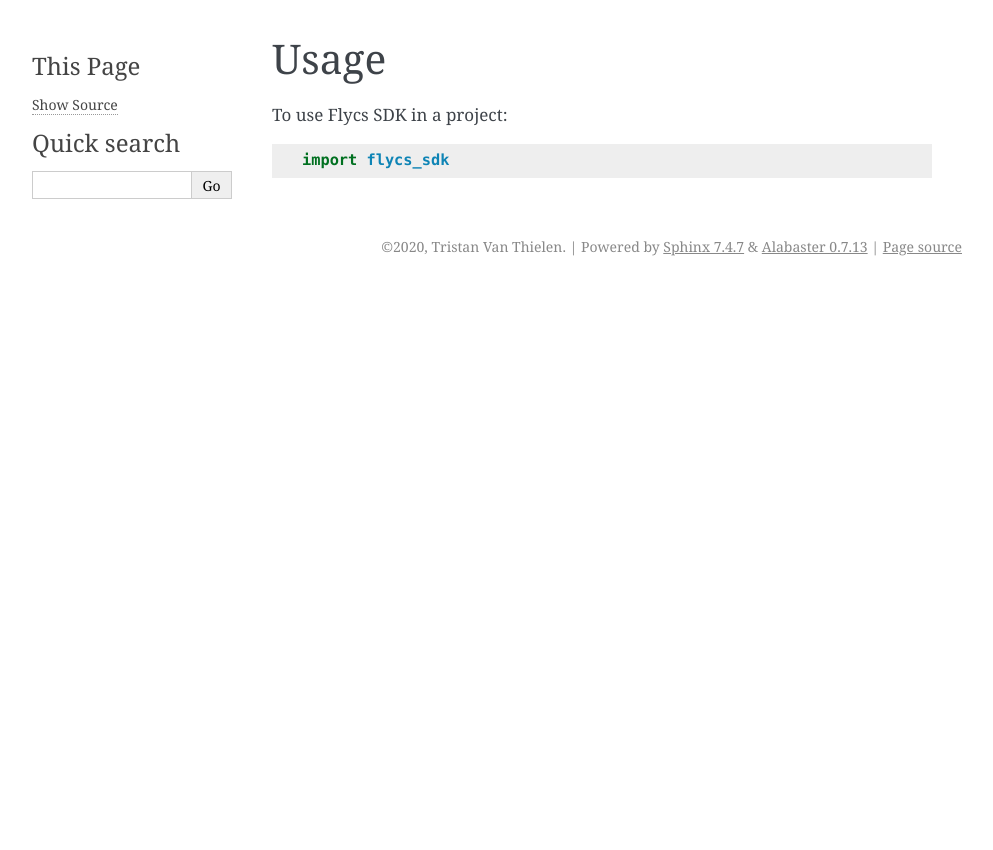
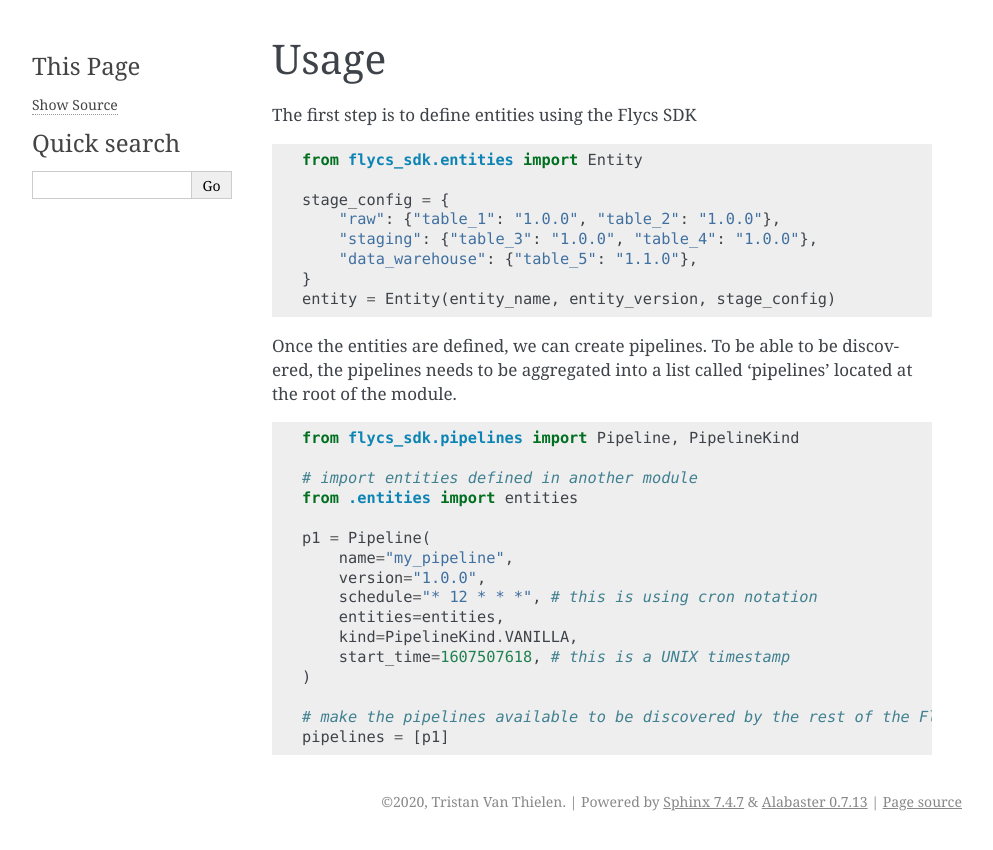
Before and after one commit to devoteamgcloud/flycs_sdk, a Sphinx documentation site: the page built from docs/usage.rst, in a window 1280 px wide. Shown: the top 850 px of the page, without its empty margins (148-1141 px from the left). Built offline with Sphinx 7.4.7, drawn with Linux system fonts in a browser that asks for light colours; the version number could not be read and is left out.

Commit message:
add basic documentation about definition of entities and pipelines

```diff
--- a/docs/usage.rst
+++ b/docs/usage.rst
@@ -2,6 +2,37 @@
 Usage
 =====
 
-To use Flycs SDK in a project::
+The first step is to define entities using the Flycs SDK
 
-    import flycs_sdk
+.. code-block:: python
+
+    from flycs_sdk.entities import Entity
+
+    stage_config = {
+        "raw": {"table_1": "1.0.0", "table_2": "1.0.0"},
+        "staging": {"table_3": "1.0.0", "table_4": "1.0.0"},
+        "data_warehouse": {"table_5": "1.1.0"},
+    }
+    entity = Entity(entity_name, entity_version, stage_config)
+
+Once the entities are defined, we can create pipelines.
+To be able to be discovered, the pipelines needs to be aggregated into a list called 'pipelines' located at the root of the module.
+
+.. code-block:: python
+
+    from flycs_sdk.pipelines import Pipeline, PipelineKind
+
+    # import entities defined in another module
+    from .entities import entities
+
+    p1 = Pipeline(
+        name="my_pipeline",
+        version="1.0.0",
+        schedule="* 12 * * *", # this is using cron notation
+        entities=entities,
+        kind=PipelineKind.VANILLA,
+        start_time=1607507618, # this is a UNIX timestamp
+    )
+
+    # make the pipelines available to be discovered by the rest of the Flycs ecosystem
+    pipelines = [p1]
```
